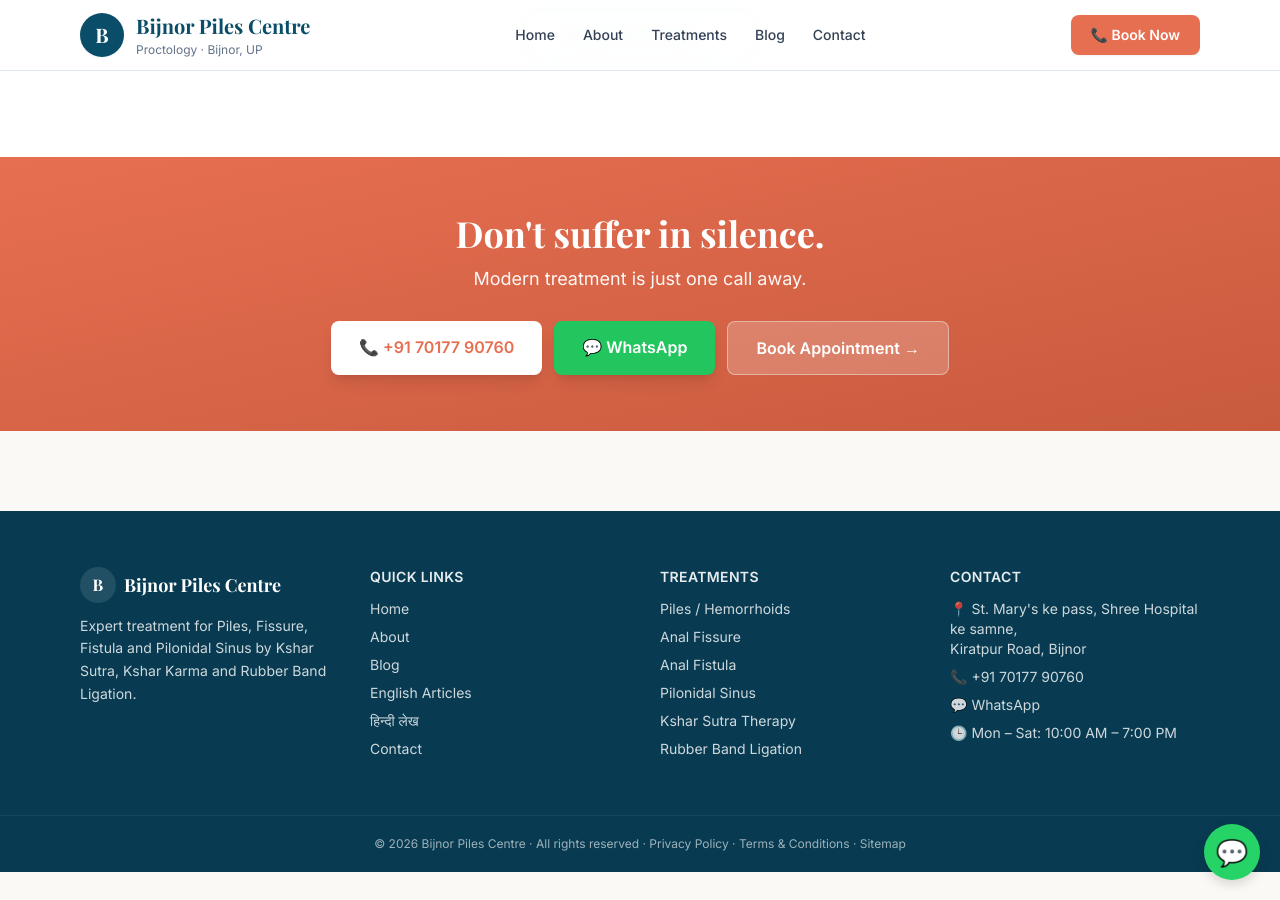
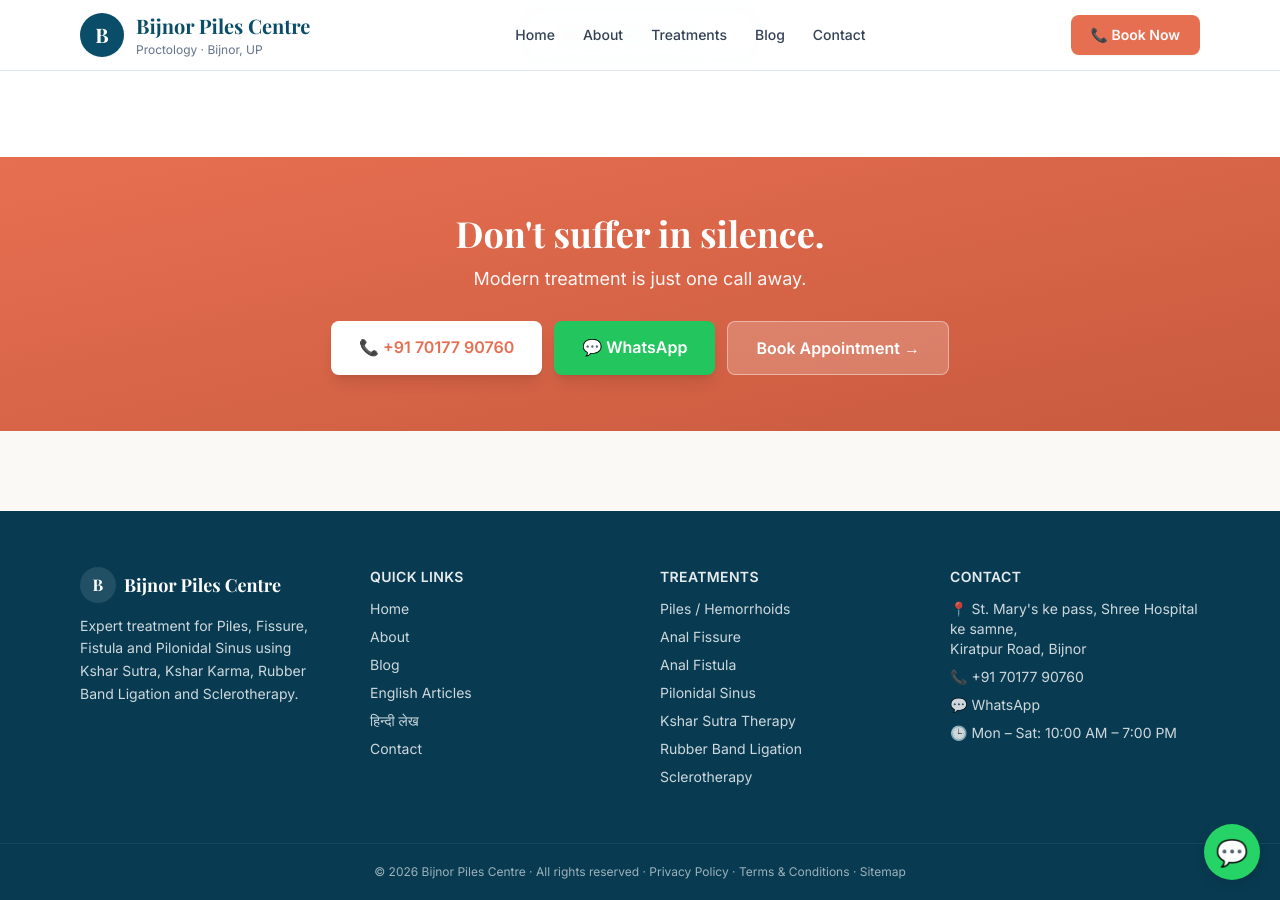
Before and after one commit to kumarparmod23/bijnorpilescentre, a Jekyll site: the page built from index.html, in a window 1280 px wide and 900 px high, scrolled down 3148 px. Built offline with Jekyll 4.4.1, drawn with Linux system fonts in a browser that asks for light colours; nearby versions of some CDN libraries; the list of posts is cut into pages by our own code.

Commit message:
Add sclerotherapy and treatment success rate

```diff
--- a/_includes/footer.html
+++ b/_includes/footer.html
@@ -5,7 +5,7 @@
         <div class="w-9 h-9 rounded-full bg-white/10 flex items-center justify-center text-white font-serif font-bold">B</div>
         <div class="font-serif text-lg font-bold">Bijnor Piles Centre</div>
       </div>
-      <p class="text-sm opacity-80 leading-relaxed">Expert treatment for Piles, Fissure, Fistula and Pilonidal Sinus by Kshar Sutra, Kshar Karma and Rubber Band Ligation.</p>
+      <p class="text-sm opacity-80 leading-relaxed">Expert treatment for Piles, Fissure, Fistula and Pilonidal Sinus using Kshar Sutra, Kshar Karma, Rubber Band Ligation and Sclerotherapy.</p>
     </div>
     <div>
       <div class="font-semibold mb-3 text-sm uppercase tracking-wide opacity-90">Quick Links</div>
@@ -27,6 +27,7 @@
         <li><a href="{{ '/en/pilonidal-sinus-treatment/' | relative_url }}" class="hover:opacity-100 hover:text-accent">Pilonidal Sinus</a></li>
         <li><a href="{{ '/en/kshar-sutra-therapy/' | relative_url }}" class="hover:opacity-100 hover:text-accent">Kshar Sutra Therapy</a></li>
         <li><a href="{{ '/en/rubber-band-ligation/' | relative_url }}" class="hover:opacity-100 hover:text-accent">Rubber Band Ligation</a></li>
+        <li><a href="{{ '/en/sclerotherapy-for-piles/' | relative_url }}" class="hover:opacity-100 hover:text-accent">Sclerotherapy</a></li>
       </ul>
     </div>
     <div>
```
